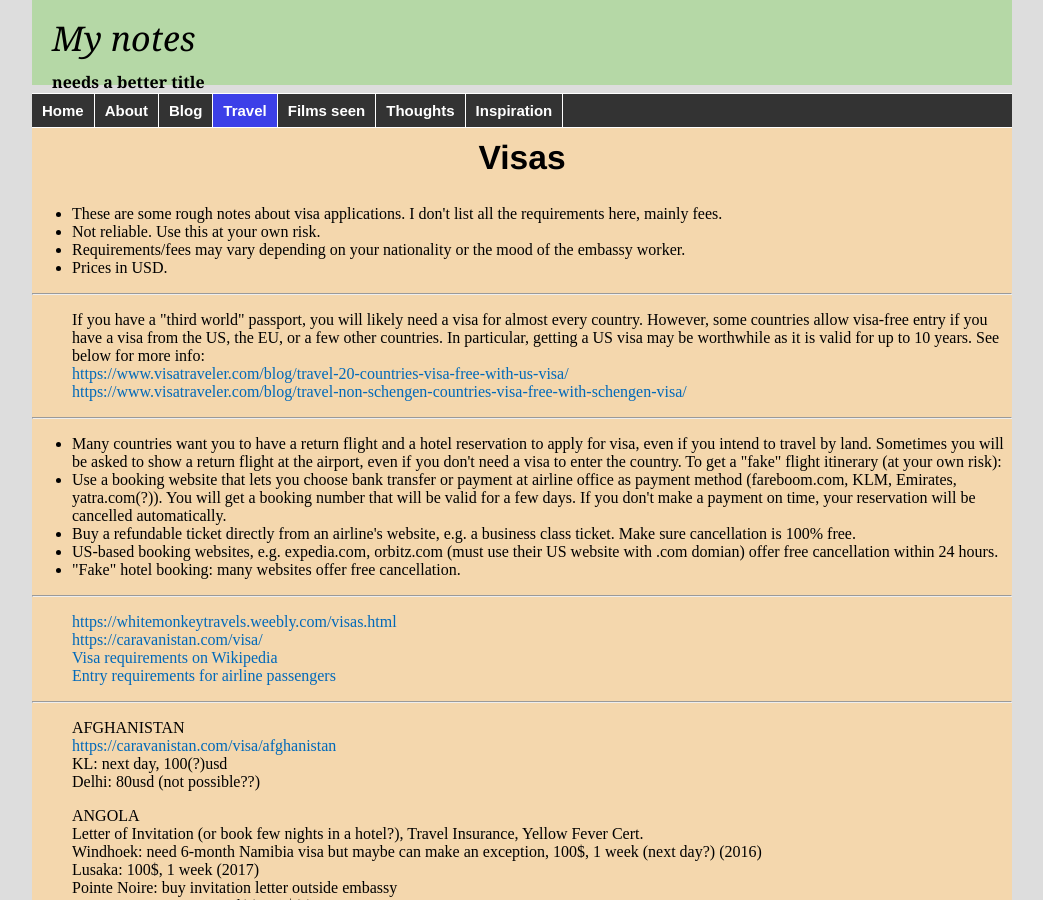
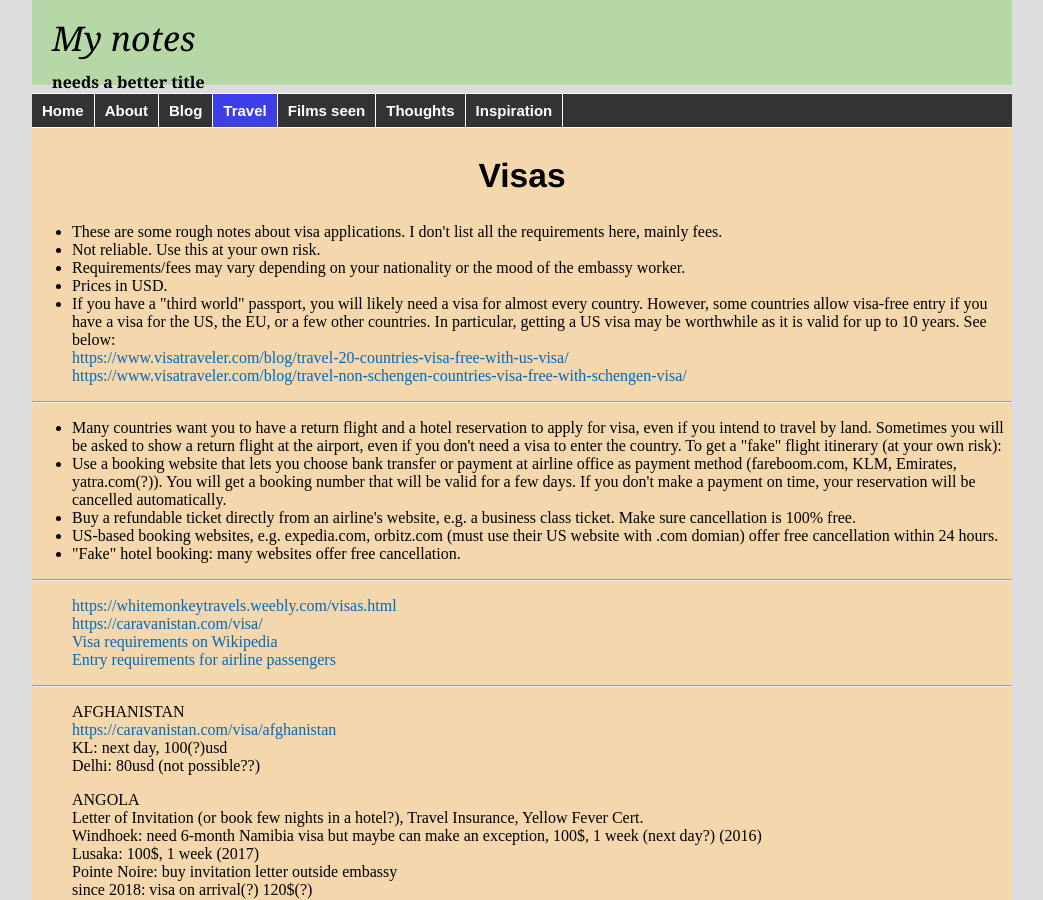
Before and after one commit to witbag/witbag.github.io, a Jekyll site: the page built from travel/visas.html, in a window 1280 px wide and 900 px high. Shown: the whole window, without its empty margins (118-1161 px from the left). Built offline with Jekyll 4.4.1, drawn with Linux system fonts in a browser that asks for light colours.

Commit message:
Update visas.html

```diff
--- a/travel/visas.html
+++ b/travel/visas.html
@@ -5,17 +5,15 @@ title: Travel advice
 
 <div class="travel">
 
+<br>
 <center><h2>Visas</h2></center>
-<ul><ur>
+<ul>
 
 <li>These are some rough notes about visa applications. I don't list all the requirements here, mainly fees.
 <li>Not reliable. Use this at your own risk.
 <li>Requirements/fees may vary depending on your nationality or the mood of the embassy worker.
-<li>Prices in USD.<br>
-
-</ul> <hr> <ul>
-
-If you have a "third world" passport, you will likely need a visa for almost every country. However, some countries allow visa-free entry if you have a visa from the US, the EU, or a few other countries. In particular, getting a US visa may be worthwhile as it is valid for up to 10 years. See below for more info:<br>
+<li>Prices in USD.
+<li>If you have a "third world" passport, you will likely need a visa for almost every country. However, some countries allow visa-free entry if you have a visa for the US, the EU, or a few other countries. In particular, getting a US visa may be worthwhile as it is valid for up to 10 years. See below:<br>
 <a href="https://www.visatraveler.com/blog/travel-20-countries-visa-free-with-us-visa/" target=_blank>https://www.visatraveler.com/blog/travel-20-countries-visa-free-with-us-visa/</a><br>
 <a href="https://www.visatraveler.com/blog/travel-non-schengen-countries-visa-free-with-schengen-visa/" target=_blank>https://www.visatraveler.com/blog/travel-non-schengen-countries-visa-free-with-schengen-visa/</a><br>
 
@@ -96,4 +94,4 @@ If you have a "third world" passport, you will likely need a visa for almost eve
 <p>VIETNAM<br />E-visa: 25USD , can enter/exit only some border points (2017)<br />Phnom Penh (48h), Battambang (48h), Sihanoukville: 40USD (60$?), same or next day extra 10$<br />consulate can issue a visa on a separate document (saves a page on your passport). <br />Vientiane: 70usd, next day<br />Luang Prabang: 40usd (3 days), 50usd (next day) (70$?)</p>
 <p>ZAMBIA<br />50$ KAZA Uni-visa on arrival for Zambia and Zimbabwe (cancelled?)</p>
 <p>ZIMBABWE<br />50$ KAZA Uni-visa on arrival for Zambia and Zimbabwe (cancelled?)<br />30$ (55$?) visa on arrival (2015)</p>
-</ul></ur>
+</ul>
```
